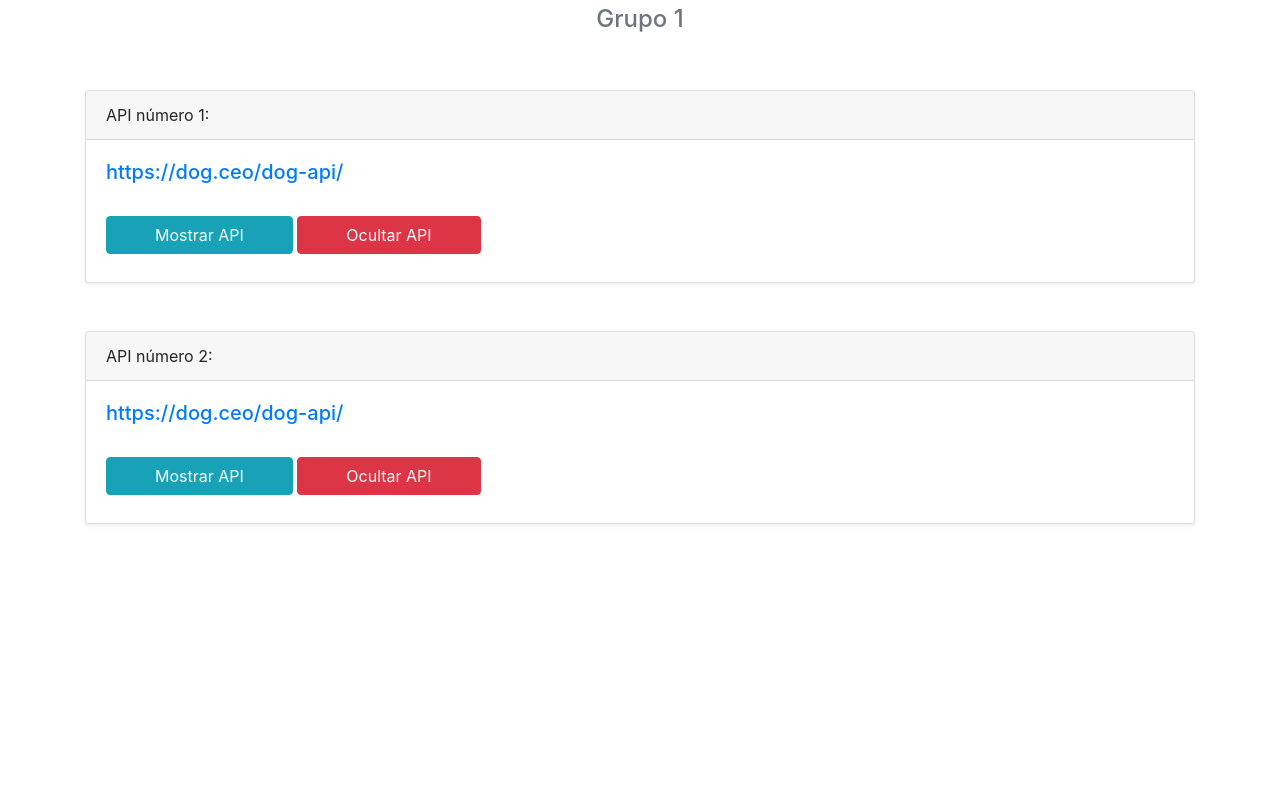
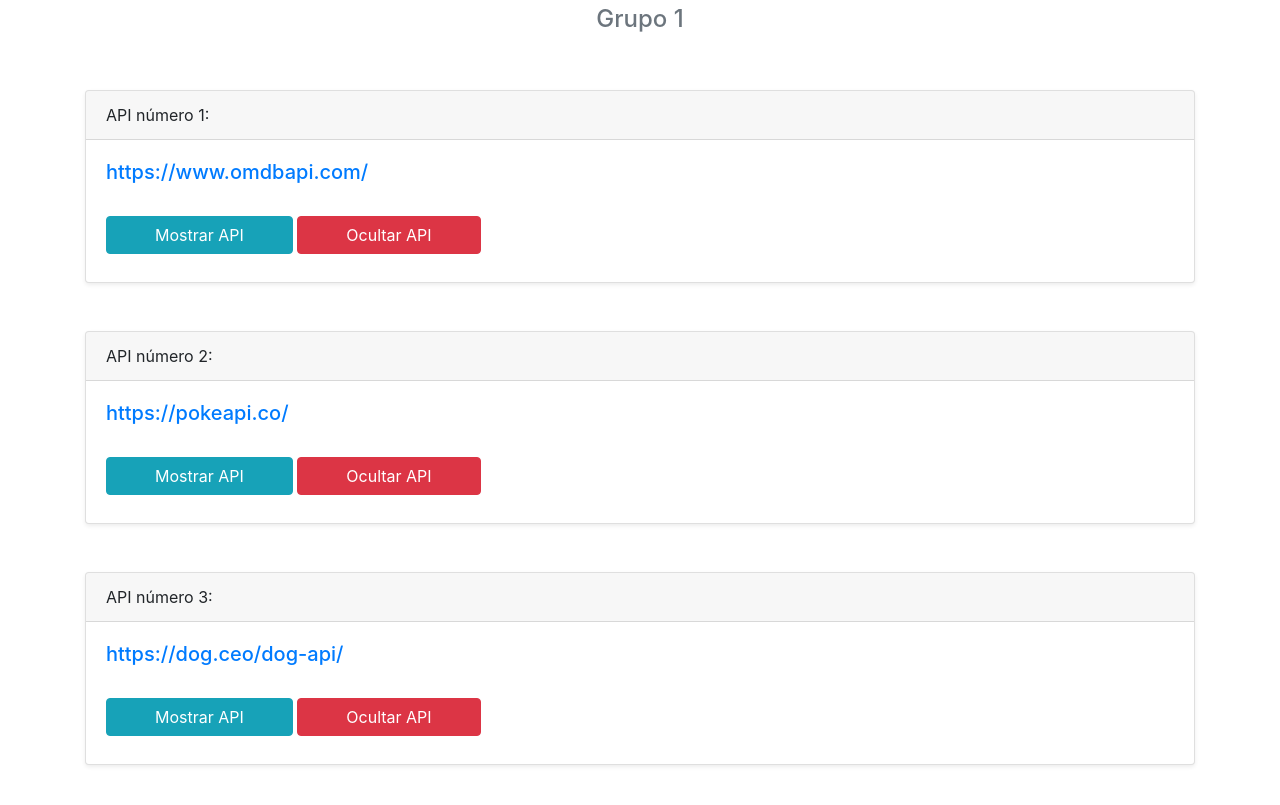
Before and after one commit to oscargon12/trabajo_grupo1, a plain HTML site: page Ejercicios2/api1.html in a window 1280 px wide. Shown: the part 145-950 px from the top of the page. Before the commit the page ends 800 px from the top, so only its background shows below. Drawn offline with nearby package versions, Linux system fonts and the light colour scheme.

Commit message:
Subiendo ejercicio APIs

```diff
--- a/Ejercicios2/4.js
+++ b/Ejercicios2/4.js
@@ -5,7 +5,7 @@
 const apiDogs = () => {
 
     // NumChar es el límite del ciclo, osea va hasta lo que ingresó el usuario
-    for(let i = 1; i <= 3; i++){
+    for(let i = 1; i <= 9; i++){
       let url = `https://dog.ceo/api/breeds/image/random`;
 
         // Fetch
@@ -42,11 +42,10 @@ const hideDogs = () => {
 
 // == API anime ==
 
-
 const apiAnime = () => {
 
-    for(let i = 1; i <= 3; i++){
-      let url = `https://rickandmortyapi.com/api/character/${i}`;
+    for(let i = 1; i <= 9; i++){
+      let url = `https://pokeapi.co/api/v2/pokemon/${i}`;
 
         // Fetch
         fetch(url)
@@ -59,10 +58,10 @@ const apiAnime = () => {
         card = `
         <div class="col-12 col-sm-6 col-md-4">
             <div class="card m-2 p-0">
-
+            <img src="${data.sprites.front_default}" class="card-img-top" alt="...">
                 <div class="card-body">
-                  <h6 class="card-title">Status: ${data.id}</h6>
-                  <h6 class="card-title">Status: ${data.name}</h6>
+                  <h5 class="card-title text-info"><b>Nombre</b>: ${data.name}</h5>
+                  <h6 class="card-title"><b>iD</b>: ${data.id}</h6>
                 </div>
             </div>
         </div>
@@ -79,3 +78,50 @@ const hideAnime = () => {
     document.querySelector('#animeContainer').innerHTML = ``;
 
 }
+
+
+// == API Cinema ==
+
+const apiCinema = () => {
+
+    for(let i = 1; i <= 9; i++){
+      let url = `http://www.omdbapi.com/?t=${i}&apikey=22fbac64`;
+
+        // Fetch
+        fetch(url)
+            .then((res) => res.json()) // Recibe un json y retorna un valor que recibe el siguiente .then
+            .then((data) => print(data)) // Recibe la data de la petición
+            .catch((err) => console.log(err));
+    }
+
+    const print = (data) => {
+        card = `
+        <div class="col-12 col-sm-6 col-md-4 mb-4">
+          <div class="card m-2 p-0">
+            <img src="${data.Poster}" class="card-img-top" alt="...">
+            <div class="card-body p-0">
+              <div>
+              <h5 class="px-3 mt-3 text-info"><b>${data.Title}</b></h5>
+              </div>
+              <ul class="list-group list-group-flush">
+                <li class="list-group-item"><h6 class="card-title my-1"><b>Genero</b>: ${data.Genre}</h6></li>
+                <li class="list-group-item"><h6 class="card-title my-1"><b>Director</b>: ${data.Director}</h6></li>
+                <li class="list-group-item"><h6 class="card-title my-1"><b>Duración</b>: ${data.Runtime}</h6></li>
+                <li class="list-group-item"><h6 class="card-title my-1"><b>Lanzamiento</b>: ${data.Released}</h6></li>
+              </ul>
+            </div>
+          </div>
+        </div>
+        `;
+
+      document.querySelector('#cinemaContainer').innerHTML += card
+    }
+
+}
+
+//Escondiendo api perros
+const hideCinema = () => {
+
+    document.querySelector('#cinemaContainer').innerHTML = ``;
+
+}
--- a/Ejercicios2/api1.html
+++ b/Ejercicios2/api1.html
@@ -63,11 +63,49 @@
 					</div>
 				</div>
 
-				<!-- Api 1 -->
+				<!-- Api 3 -->
 				<section class="my-5">
 					<div class="card shadow-sm">
 						<div class="card-header">
 							API número 1:
+						</div>
+						<div class="card-body">
+							<h5 class="mb-3"><a href="https://www.omdbapi.com/" target="new">https://www.omdbapi.com/</a></h5>
+							<button class="btn btn-info mt-3 px-3 px-md-5 mb-2" onclick="apiCinema()">
+								Mostrar API
+							</button>
+							<button class="btn btn-danger mt-3 px-3 px-md-5 mb-2" onclick="hideCinema()">
+								Ocultar API
+							</button>
+							<div id="cinemaContainer" class="row"></div>
+						</div>
+					</div>
+				</section>
+
+				<!-- Api 2 -->
+				<section class="my-5">
+					<div class="card shadow-sm">
+						<div class="card-header">
+							API número 2:
+						</div>
+						<div class="card-body">
+							<h5 class="mb-3"><a href="https://pokeapi.co/" target="new">https://pokeapi.co/</a></h5>
+							<button class="btn btn-info mt-3 px-3 px-md-5 mb-2" onclick="apiAnime()">
+								Mostrar API
+							</button>
+							<button class="btn btn-danger mt-3 px-3 px-md-5 mb-2" onclick="hideAnime()">
+								Ocultar API
+							</button>
+							<div id="animeContainer" class="row"></div>
+						</div>
+					</div>
+				</section>
+
+				<!-- Api 3 -->
+				<section class="my-5">
+					<div class="card shadow-sm">
+						<div class="card-header">
+							API número 3:
 						</div>
 						<div class="card-body">
 							<h5 class="mb-3"><a href="https://dog.ceo/dog-api/" target="new">https://dog.ceo/dog-api/</a></h5>
@@ -82,24 +120,6 @@
 					</div>
 				</section>
 
-				<!-- Api 2 -->
-				<section class="my-5">
-					<div class="card shadow-sm">
-						<div class="card-header">
-							API número 2:
-						</div>
-						<div class="card-body">
-							<h5 class="mb-3"><a href="https://dog.ceo/dog-api/" target="new">https://dog.ceo/dog-api/</a></h5>
-							<button class="btn btn-info mt-3 px-3 px-md-5 mb-2" onclick="apiAnime()">
-								Mostrar API
-							</button>
-							<button class="btn btn-danger mt-3 px-3 px-md-5 mb-2" onclick="hideAnime()">
-								Ocultar API
-							</button>
-							<div id="animeContainer" class="row"></div>
-						</div>
-					</div>
-				</section>
 			</div>
 		</main>
 
```
